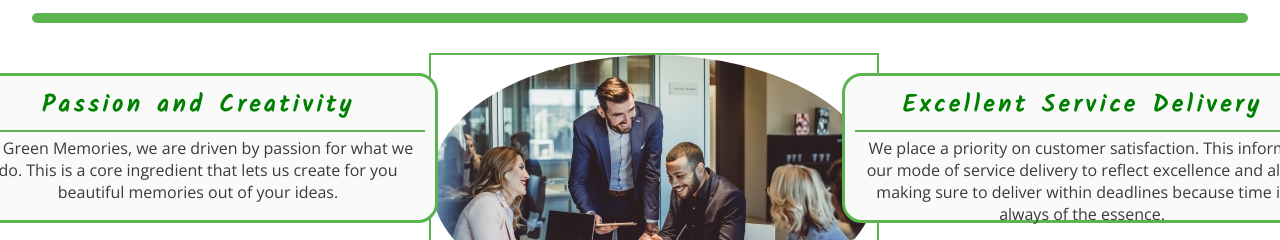
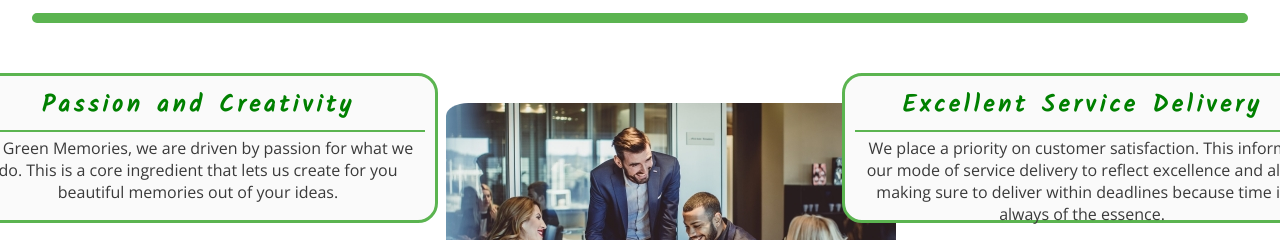
Before and after one commit to ChisomChioke/food-recipe-web, a plain HTML site: page index.html in a window 1280 px wide. Shown: the part 652-892 px from the top of the page. Drawn offline with nearby package versions, Linux system fonts and the light colour scheme.

Commit message:
Adjust why we stand out  background image to give it a good layout with the other elements around it

```diff
--- a/assets/css/styles.css
+++ b/assets/css/styles.css
@@ -156,23 +156,17 @@ h1, h2 {
     padding: 10px 10px;
 }
 
-#center-about {
-    width: 33%;
+.center-about {
+    width: 35%;
     margin: 0 auto;
+    padding: 50px 30px;
 }
 
 #circle-container {
     width: 450px;
     height: 260px;
-    /* padding: 30px; */
-    /*border-style: solid;
-    border-color: #5bb450;
-    border-width: 1px; */
-    border: 2px solid #5bb450;
-    /* border-radius: 50%; */
     margin: 0 auto;
 }
-
 
 
 
@@ -274,5 +268,5 @@ hr {
 #bgd7 {
     background: url('/assets/images/event-planning1.jpg') no-repeat center center;
     height: 100%;
-    border-radius: 50%;
+    border-radius: 5%;
 }
--- a/index.html
+++ b/index.html
@@ -79,9 +79,9 @@
             </div>
         </div>
 
-        <div id="center-about">
+        <div class="center-about">
             <div id="circle-container">
-                <div class="circle-container-bgd" id="bgd7"></div>
+                <div id="bgd7"></div>
             </div>
         </div>
 
```
